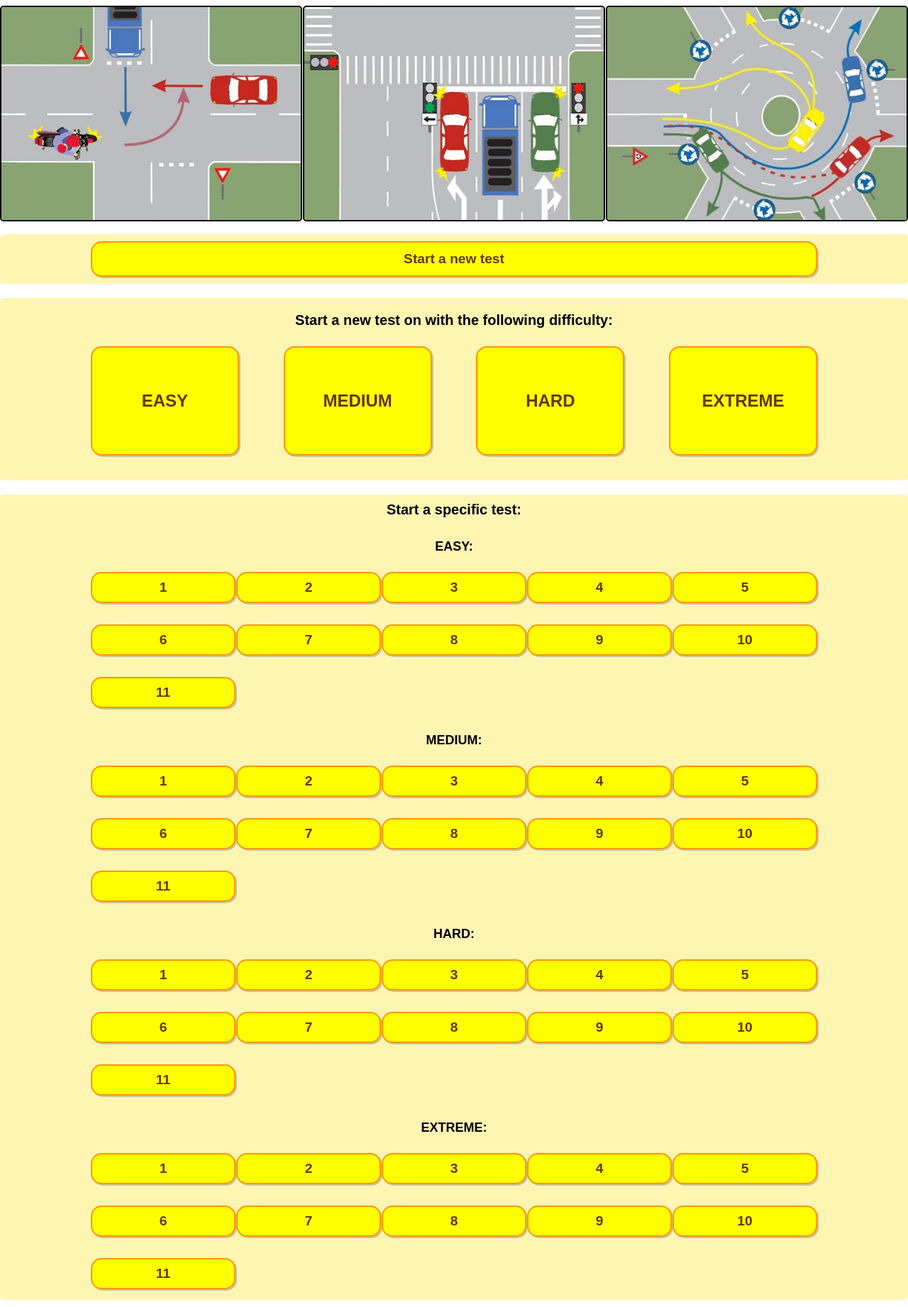
After one commit to mihai99/TraST-, a PHP site: page /pages/tests-selector.html in a window 1280 px wide. The commit adds this page. Shown: the whole page at 71% size. Run offline with PHP 8.4, Linux system fonts and the light colour scheme.

Commit message:
added test selection page

```diff
--- a/index.html
+++ b/index.html
@@ -15,7 +15,7 @@
 
 <body onresize="adjustContentHeight()">
   <nav class="topnav">
-    <a href="./pages/homepage.html" target="content">
+    <a href="./pages/homepage.html" target="content" onclick="adjustContentHeight()">
       <img src="images/cover.png" class="logo">
     </a>
     <input type="checkbox" id="chk">
@@ -24,7 +24,7 @@
     </label>
     <ul class="nav-btns">
       <a href="invatare" class="nav-active">Mediu de invatare</a>
-      <a href="chestionare">Chestionare</a>
+      <a href="./pages/tests-selector.html" target="content" onclick="adjustContentHeight()">Chestionare</a>
       <a href="clasament">Clasament</a>
       <a href="#" onclick="openBackground()">Login</a>
       <a href="lang">Language</a>
--- /dev/null
+++ b/pages/tests-selector.html
@@ -0,0 +1,86 @@
+<!DOCTYPE html>
+    <head>
+        <link rel="stylesheet" type="text/css" href="../styles/general.css">
+        <link rel="stylesheet" type="text/css" href="../styles/tests-selector.css">
+    </head>
+    <body id = "page">
+        <div id = "gallery" class="container">
+            <img src = "../images/tests-selector/image1.jpg">
+            <img src = "../images/tests-selector/image2.jpg">
+            <img src = "../images/tests-selector/image3.jpg">
+        </div>
+        <div id = "random-tests" class="container">
+            <button class="main-button">Start a new test</button>
+        </div>
+
+        <div id = "random-level-tests" class="container">
+              <p>Start a new test on with the following difficulty: </p>
+            <ul class="buttons">
+                <li class="main-button">EASY</li>
+                <li class="main-button">MEDIUM</li>
+                <li class="main-button">HARD</li>
+                <li class="main-button">EXTREME</li>
+            </ul>
+        </div>
+
+        <div id = "specific-tests" class="container">
+          <p>Start a specific test: </p>
+          <p class="difficulty-level">EASY:</p>
+          <ul class="buttons">
+            <li class="main-button">1</li>
+            <li class="main-button">2</li>
+            <li class="main-button">3</li>
+            <li class="main-button">4</li>
+            <li class="main-button">5</li>
+            <li class="main-button">6</li>
+            <li class="main-button">7</li>
+            <li class="main-button">8</li>
+            <li class="main-button">9</li>
+            <li class="main-button">10</li>
+            <li class="main-button">11</li>
+          </ul>
+          <p class="difficulty-level">MEDIUM:</p>
+          <ul class="buttons">
+            <li class="main-button">1</li>
+            <li class="main-button">2</li>
+            <li class="main-button">3</li>
+            <li class="main-button">4</li>
+            <li class="main-button">5</li>
+            <li class="main-button">6</li>
+            <li class="main-button">7</li>
+            <li class="main-button">8</li>
+            <li class="main-button">9</li>
+            <li class="main-button">10</li>
+            <li class="main-button">11</li>
+          </ul>
+          <p class="difficulty-level">HARD:</p>
+          <ul class="buttons">
+            <li class="main-button">1</li>
+            <li class="main-button">2</li>
+            <li class="main-button">3</li>
+            <li class="main-button">4</li>
+            <li class="main-button">5</li>
+            <li class="main-button">6</li>
+            <li class="main-button">7</li>
+            <li class="main-button">8</li>
+            <li class="main-button">9</li>
+            <li class="main-button">10</li>
+            <li class="main-button">11</li>
+          </ul>
+          <p class="difficulty-level">EXTREME:</p>
+          <ul class="buttons">
+            <li class="main-button">1</li>
+            <li class="main-button">2</li>
+            <li class="main-button">3</li>
+            <li class="main-button">4</li>
+            <li class="main-button">5</li>
+            <li class="main-button">6</li>
+            <li class="main-button">7</li>
+            <li class="main-button">8</li>
+            <li class="main-button">9</li>
+            <li class="main-button">10</li>
+            <li class="main-button">11</li>
+          </ul>
+      </div>
+    </body>
+</html>
--- a/styles/general.css
+++ b/styles/general.css
@@ -17,7 +17,7 @@ p {
   margin: 0;
 }
 
-button.main-button {
+.main-button {
   width: 200px;
   height: 40px;
   border-radius: 15px;
@@ -32,7 +32,7 @@ button.main-button {
   font-weight: 700;
 }
 
-button.main-button:hover {
+.main-button:hover {
   background-color: #FFEB3B;
 }
 .secondary-button {
--- a/styles/home-page.css
+++ b/styles/home-page.css
@@ -4,7 +4,7 @@ body {
     background: none;
 }
 .row {
-     width: 100%;
+    width: 100%;
     margin-top:20px;
 }
 .first {
@@ -21,6 +21,7 @@ body {
     border-radius: 5px;
     max-height: 450px;
 }
+
 .about {
     background:#fff5b3;
     width: 70%;
--- /dev/null
+++ b/styles/tests-selector.css
@@ -0,0 +1,111 @@
+body {
+    background: none;
+}
+.buttons {
+    width: 80%;
+    display: flex;
+    justify-content: space-between;
+    flex-wrap: wrap;
+}
+li {
+    list-style: none;
+    display: flex;
+    text-align: center;
+    align-items: center;
+    justify-content: center;
+    color: black;
+    min-width: 150px;
+    margin:15px 0px;
+}
+.container {
+    background: #fff5b3;
+    width: 100%;
+    margin: 10px;
+    display: flex;
+    justify-content: center;
+    align-items: center;
+    border-radius: 5px;
+}
+#gallery {
+    height: 300px;
+    background: no-repeat;
+    justify-content: space-between;
+}
+#gallery img {
+    height: 100%;
+    width: 33%;
+    border: 2px solid;
+    border-radius: 5px;
+}
+#random-tests button {
+        width: 80%;
+        text-align: center;
+        margin: 10px;
+        height: 50px;
+}
+
+#random-level-tests {
+    flex-direction: column;
+    font-size: 20px;
+    font-weight: 700;
+    margin: 10px;
+    padding-bottom: 20px;
+}
+
+
+#random-level-tests .buttons li {
+    min-height: 200px;
+    width: 20% !important;
+}
+
+
+#random-level-tests p {
+    margin:10px;
+    margin-top: 20px;
+}
+
+#specific-tests {
+    flex-direction: column;
+}
+
+#specific-tests p {
+    font-size: 18px;
+    font-weight: 700;
+    margin: 10px;
+    margin-top: 20px;
+}
+#specific-tests p:first-child {
+    font-size: 20px;
+    font-weight: 700;
+    margin: 10px;
+}
+
+@media (max-width:1300px){
+    #random-level-tests .buttons li {
+        min-height: 150px;
+        width: 20% !important;
+    }
+}
+
+
+@media (max-width:1000px){
+    #gallery img {
+        height: 100%;
+        width: 49%;
+        border: 2px solid;
+        border-radius: 5px;
+    }
+    #gallery img:last-of-type {
+        display: none;
+    }
+}
+
+
+@media (max-width:740px){
+    #gallery {
+        height: 250px;
+    }
+   .buttons {
+       justify-content: space-around;
+   }
+}
```
Also changed, not shown: javascript/page-loaders.js (+6 -1 lines), pages/homepage.html (+8 -2 lines), images/gallery/image1.jpg (renamed from images/main-image.jpg), images/gallery/image2.jpg (added), images/gallery/image3.jpg (added), images/gallery/image4.jpg (added), images/tests-selector/image1.jpg (added), images/tests-selector/image2.jpg (added), images/tests-selector/image3.jpg (added).
